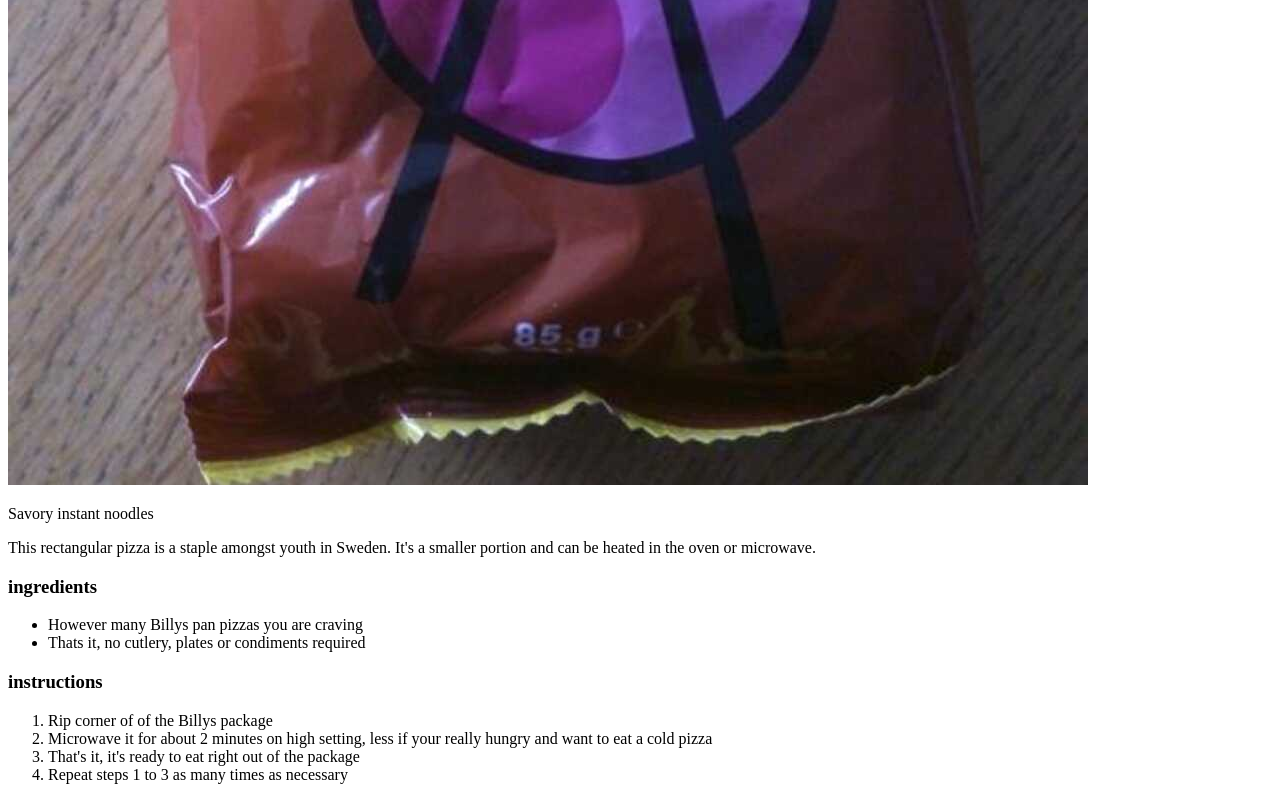
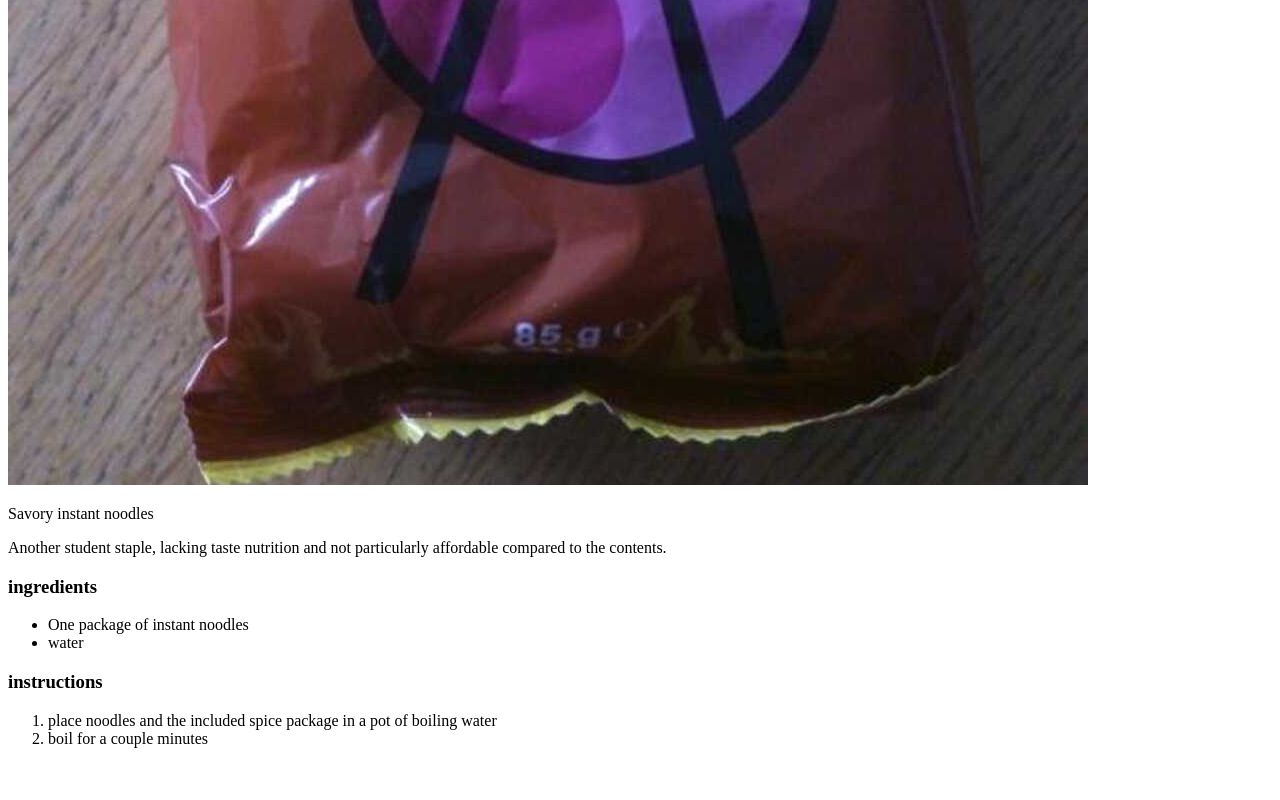
Before and after one commit to Bjornholm/odin-recipes, a plain HTML site: page recipes/noodles.html in a window 1280 px wide. Shown: the part 675-1475 px from the top of the page. After the commit the page ends 1439 px from the top, so only its background shows below. Drawn offline with Linux system fonts and the light colour scheme.

```diff
--- a/recipes/noodles.html
+++ b/recipes/noodles.html
@@ -1,5 +1,4 @@
 <!DOCTYPE html>
-
 <html>
     <head>
         <meta charset="utf-8">
@@ -7,23 +6,19 @@
 
     </head>
     <body>
-        <h1>Billys pan pizza</h1>
+        <h1>Eldorado instant noodles</h1>
         <img src="../images/noodles.jpg" alt="Eldorado instant noodles">
         <p>Savory instant noodles</p>
-        <p>This rectangular pizza is a staple amongst youth in Sweden. It's a smaller portion and
-            can be heated in the oven or microwave. </p>
+        <p>Another student staple, lacking taste nutrition and not particularly affordable compared to the contents. </p>
         <h3 class="list-heading">ingredients</h3>
         <ul>
-            <li>However many Billys pan pizzas you are craving</li>
-            <li>Thats it, no cutlery, plates or condiments required</li>
+            <li>One package of instant noodles</li>
+            <li>water</li>
         </ul>
         <h3 class="list-heading">instructions</h3>
         <ol>
-            <li>Rip corner of of the Billys package</li>
-            <li>Microwave it for about 2 minutes on high setting, less if your really hungry and want to eat a cold pizza</li>
-            <li>That's it, it's ready to eat right out of the package</li>
-            <li>Repeat steps 1 to 3 as many times as necessary</li>
-
+            <li>place noodles and the included spice package in a pot of boiling water</li>
+            <li>boil for a couple minutes</li>
         </ol>
     </body>
 </html>
```
